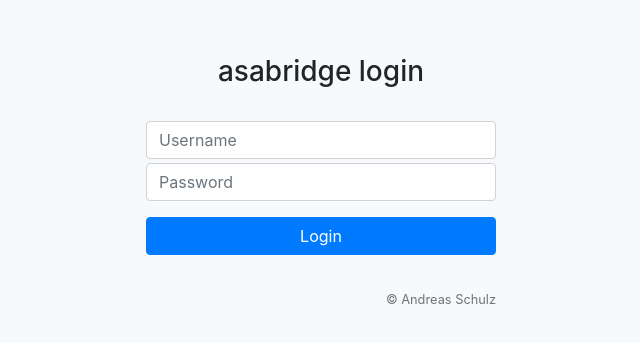
After one commit to Longhanks/ipbridge, a Flask app: page /login in a window 1280 px wide. The commit adds this page. Shown: the top 343 px of the page, without its empty margins (319-959 px from the left). Run offline with Flask 2, Linux system fonts and the light colour scheme; some libraries are stand-ins or nearby versions.

Commit message:
Start implemening login page.

```diff
--- a/asabridge/static/style.css
+++ b/asabridge/static/style.css
@@ -2,3 +2,29 @@ body {
    background-color: #f8f9fa!important;
    margin: 20px;
 }
+
+.login-form-header {
+    text-align: center;
+}
+
+.login-form {
+    max-width: 420px;
+    padding: 35px;
+    margin: 0 auto;
+    border-radius: 7px;
+}
+
+.username-input {
+    margin-bottom: 4px;
+}
+
+.copyright-container {
+    max-width: 420px;
+    margin: 0 auto;
+    padding: 0px 35px;
+}
+
+.copyright-text {
+    text-align: right;
+    font-size: 0.8rem;
+}
--- /dev/null
+++ b/asabridge/templates/login.html
@@ -0,0 +1,42 @@
+{% extends "layout.html" %}
+{% block body %}
+  <div class="container">
+    <div class="login-form">
+      <h3 class="login-form-header">asabridge login</h3>
+      <br>
+      <form class="needs-validation" action="{{ url_for('login') }}" method=post novalidate>
+        <div class="form-group form-group-sm">
+          <input type="text" name="username" class="username-input form-control" id="usernameInput" placeholder="Username" required>
+          <input type="password" name="password" class="password-input form-control" id="passwordInput" placeholder="Password" required>
+          <div class="invalid-feedback">
+              Login failed.
+          </div>
+        </div>
+        <button type="submit" class="btn btn-primary btn-block">Login</button>
+      </form>
+    </div>
+    <div class="copyright-container">
+      <p class="copyright-text text-muted">© Andreas Schulz</p>
+    </div>
+  </div>
+  <script>
+      // Example starter JavaScript for disabling form submissions if there are invalid fields
+      (function() {
+        'use strict';
+        window.addEventListener('load', function() {
+          // Fetch all the forms we want to apply custom Bootstrap validation styles to
+          var forms = document.getElementsByClassName('needs-validation');
+          // Loop over them and prevent submission
+          var validation = Array.prototype.filter.call(forms, function(form) {
+            form.addEventListener('submit', function(event) {
+              if (form.checkValidity() === false) {
+                event.preventDefault();
+                event.stopPropagation();
+              }
+              form.classList.add('was-validated');
+            }, false);
+          });
+        }, false);
+      })();
+      </script>
+{% endblock %}
--- a/asabridge/views.py
+++ b/asabridge/views.py
@@ -10,6 +10,12 @@ from flask import request, jsonify, redirect, url_for, render_template
 from asabridge.app import app, auth
 from asabridge import readinglist
 from asabridge import validators
+
+@app.route('/login', methods=['GET', 'POST'])
+def login():
+    if request.method == 'POST':
+        print('Loggin in...')
+    return render_template('login.html')
 
 
 @auth.verify_password
```
